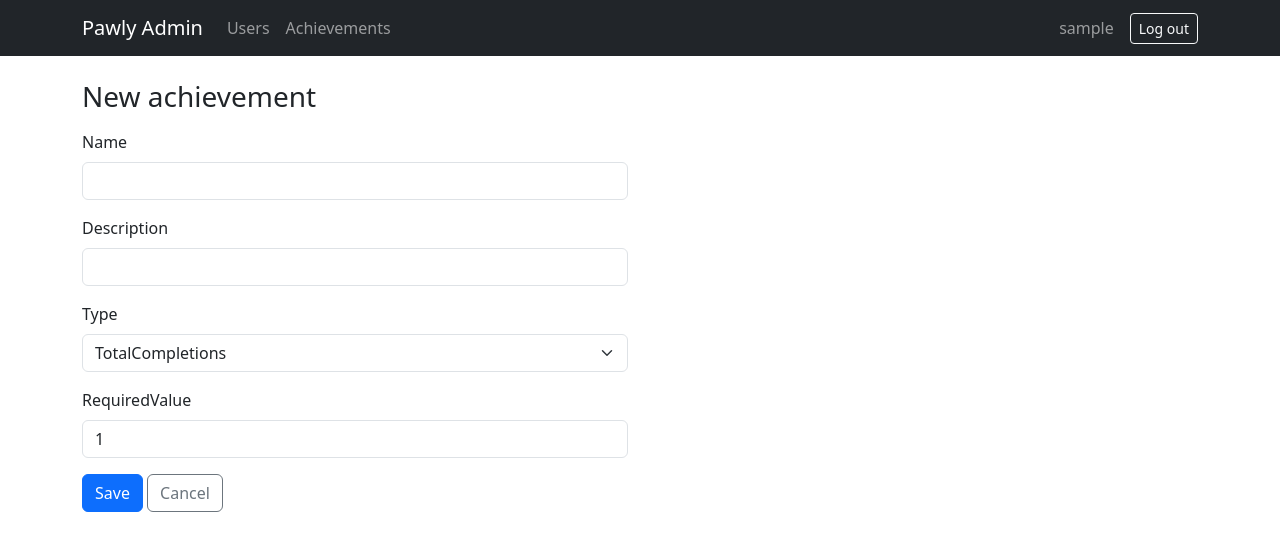
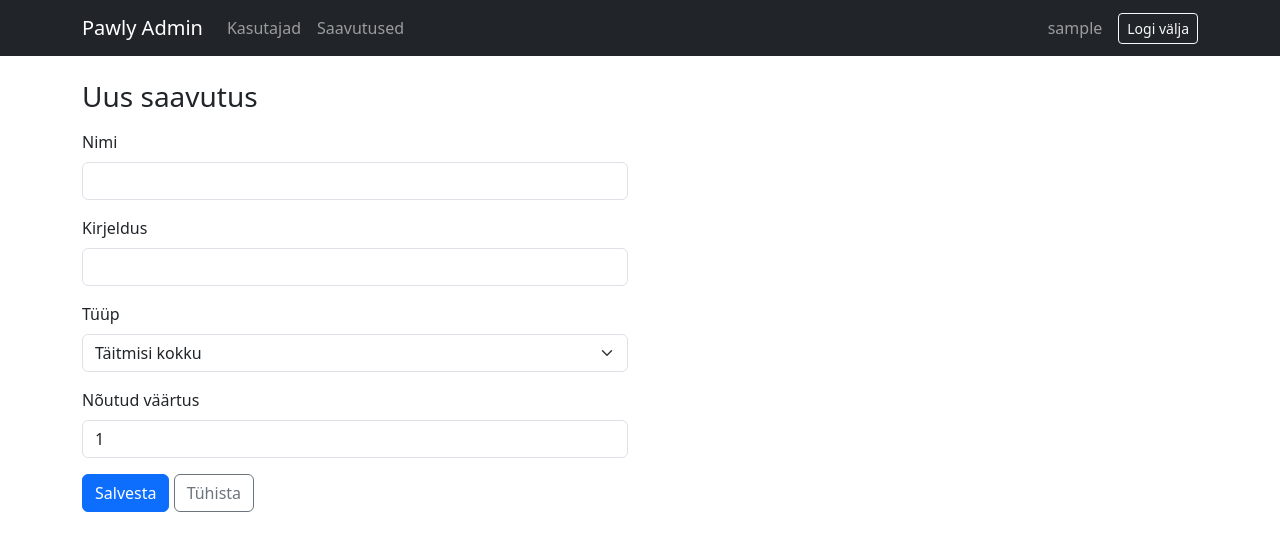
Before and after one commit to OleksandraRyshniak/HarjumusteRPG, an ASP.NET Core app: page /Achievements/Create in a window 1280 px wide. Shown: the top 551 px of the page. Run offline with ASP.NET Core 8, Linux system fonts and the light colour scheme; the visitor is signed in with stand-in values (Sample User, id 1).

Commit message:
Admin-liides eesti keelde

```diff
--- a/HarjumusteRPG/HarjumusteRPG.Admin/Controllers/AccountController.cs
+++ b/HarjumusteRPG/HarjumusteRPG.Admin/Controllers/AccountController.cs
@@ -29,14 +29,14 @@ public class AccountController : Controller
         var result = await _api.LoginAsync(model.Email, model.Password);
         if (!result.Ok)
         {
-            ModelState.AddModelError(string.Empty, result.Error ?? "Login failed.");
+            ModelState.AddModelError(string.Empty, result.Error ?? "Sisselogimine ebaõnnestus.");
             return View(model);
         }
 
         var auth = result.Value!;
         if (auth.User.Role != "Admin")
         {
-            ModelState.AddModelError(string.Empty, "Only administrators can use this site.");
+            ModelState.AddModelError(string.Empty, "Seda lehte saavad kasutada ainult administraatorid.");
             return View(model);
         }
 
--- a/HarjumusteRPG/HarjumusteRPG.Admin/Controllers/AchievementsController.cs
+++ b/HarjumusteRPG/HarjumusteRPG.Admin/Controllers/AchievementsController.cs
@@ -28,25 +28,25 @@ public class AchievementsController : Controller
     [HttpGet]
     public IActionResult Create()
     {
-        ViewData["Title"] = "New achievement";
+        ViewData["Title"] = "Uus saavutus";
         return View("Form", new AchievementEdit());
     }
 
     [HttpPost, ValidateAntiForgeryToken]
     public async Task<IActionResult> Create(AchievementEdit model)
     {
-        ViewData["Title"] = "New achievement";
+        ViewData["Title"] = "Uus saavutus";
         if (!ModelState.IsValid)
             return View("Form", model);
 
         var result = await _api.CreateAchievementAsync(model);
         if (!result.Ok)
         {
-            ModelState.AddModelError(string.Empty, result.Error ?? "Could not create the achievement.");
+            ModelState.AddModelError(string.Empty, result.Error ?? "Saavutust ei õnnestunud luua.");
             return View("Form", model);
         }
 
-        TempData["Message"] = "Achievement created.";
+        TempData["Message"] = "Saavutus loodud.";
         return RedirectToAction(nameof(Index));
     }
 
@@ -58,7 +58,7 @@ public class AchievementsController : Controller
         if (achievement is null)
             return NotFound();
 
-        ViewData["Title"] = "Edit achievement";
+        ViewData["Title"] = "Muuda saavutust";
         return View("Form", new AchievementEdit
         {
             Name = achievement.Name,
@@ -71,18 +71,18 @@ public class AchievementsController : Controller
     [HttpPost, ValidateAntiForgeryToken]
     public async Task<IActionResult> Edit(int id, AchievementEdit model)
     {
-        ViewData["Title"] = "Edit achievement";
+        ViewData["Title"] = "Muuda saavutust";
         if (!ModelState.IsValid)
             return View("Form", model);
 
         var result = await _api.UpdateAchievementAsync(id, model);
         if (!result.Ok)
         {
-            ModelState.AddModelError(string.Empty, result.Error ?? "Could not update the achievement.");
+            ModelState.AddModelError(string.Empty, result.Error ?? "Saavutust ei õnnestunud muuta.");
             return View("Form", model);
         }
 
-        TempData["Message"] = "Achievement updated.";
+        TempData["Message"] = "Saavutus muudetud.";
         return RedirectToAction(nameof(Index));
     }
 
@@ -91,7 +91,7 @@ public class AchievementsController : Controller
     {
         var result = await _api.DeleteAchievementAsync(id);
         if (result.Ok)
-            TempData["Message"] = "Achievement deleted.";
+            TempData["Message"] = "Saavutus kustutatud.";
         else
             TempData["Error"] = result.Error;
 
--- a/HarjumusteRPG/HarjumusteRPG.Admin/Controllers/UsersController.cs
+++ b/HarjumusteRPG/HarjumusteRPG.Admin/Controllers/UsersController.cs
@@ -32,7 +32,7 @@ public class UsersController : Controller
     {
         var result = await _api.DeleteUserAsync(id);
         if (result.Ok)
-            TempData["Message"] = "User deleted.";
+            TempData["Message"] = "Kasutaja kustutatud.";
         else
             TempData["Error"] = result.Error;
 
--- a/HarjumusteRPG/HarjumusteRPG.Admin/Views/Account/Login.cshtml
+++ b/HarjumusteRPG/HarjumusteRPG.Admin/Views/Account/Login.cshtml
@@ -1,11 +1,11 @@
 @model LoginViewModel
 @{
-    ViewData["Title"] = "Log in";
+    ViewData["Title"] = "Sisselogimine";
 }
 
 <div class="row justify-content-center">
     <div class="col-md-5">
-        <h1 class="h3 mb-3">Admin login</h1>
+        <h1 class="h3 mb-3">Administraatori sisselogimine</h1>
 
         <form method="post">
             <div asp-validation-summary="ModelOnly" class="alert alert-danger"></div>
@@ -22,7 +22,7 @@
                 <span asp-validation-for="Password" class="text-danger"></span>
             </div>
 
-            <button type="submit" class="btn btn-primary">Log in</button>
+            <button type="submit" class="btn btn-primary">Logi sisse</button>
         </form>
     </div>
 </div>
--- a/HarjumusteRPG/HarjumusteRPG.Admin/Views/Achievements/Form.cshtml
+++ b/HarjumusteRPG/HarjumusteRPG.Admin/Views/Achievements/Form.cshtml
@@ -1,4 +1,12 @@
 @model AchievementEdit
+@{
+    var types = new SelectList(new[]
+    {
+        new { Value = "TotalCompletions", Text = "Täitmisi kokku" },
+        new { Value = "Streak", Text = "Seeria" },
+        new { Value = "Level", Text = "Tase" }
+    }, "Value", "Text");
+}
 
 <h1 class="h3 mb-3">@ViewData["Title"]</h1>
 
@@ -21,8 +29,7 @@
 
             <div class="mb-3">
                 <label asp-for="Type" class="form-label"></label>
-                <select asp-for="Type" class="form-select"
-                        asp-items="@(new SelectList(new[] { "TotalCompletions", "Streak", "Level" }))"></select>
+                <select asp-for="Type" class="form-select" asp-items="types"></select>
                 <span asp-validation-for="Type" class="text-danger"></span>
             </div>
 
@@ -32,8 +39,8 @@
                 <span asp-validation-for="RequiredValue" class="text-danger"></span>
             </div>
 
-            <button type="submit" class="btn btn-primary">Save</button>
-            <a asp-action="Index" class="btn btn-outline-secondary">Cancel</a>
+            <button type="submit" class="btn btn-primary">Salvesta</button>
+            <a asp-action="Index" class="btn btn-outline-secondary">Tühista</a>
         </form>
     </div>
 </div>
--- a/HarjumusteRPG/HarjumusteRPG.Admin/Views/Home/Index.cshtml
+++ b/HarjumusteRPG/HarjumusteRPG.Admin/Views/Home/Index.cshtml
@@ -1,8 +1,8 @@
 @{
-    ViewData["Title"] = "Home Page";
+    ViewData["Title"] = "Avaleht";
 }
 
 <div class="text-center">
-    <h1 class="display-4">Welcome</h1>
-    <p>Learn about <a href="https://learn.microsoft.com/aspnet/core">building Web apps with ASP.NET Core</a>.</p>
+    <h1 class="display-4">Tere tulemast!</h1>
+    <p>Pawly administraatori liides: kasutajad ja saavutused.</p>
 </div>
--- a/HarjumusteRPG/HarjumusteRPG.Admin/Views/Shared/_Layout.cshtml
+++ b/HarjumusteRPG/HarjumusteRPG.Admin/Views/Shared/_Layout.cshtml
@@ -1,5 +1,5 @@
 <!DOCTYPE html>
-<html lang="en">
+<html lang="et">
 <head>
     <meta charset="utf-8" />
     <meta name="viewport" content="width=device-width, initial-scale=1.0" />
@@ -13,12 +13,12 @@
             @if (User.Identity?.IsAuthenticated == true)
             {
                 <ul class="navbar-nav me-auto">
-                    <li class="nav-item"><a class="nav-link" asp-controller="Users" asp-action="Index">Users</a></li>
-                    <li class="nav-item"><a class="nav-link" asp-controller="Achievements" asp-action="Index">Achievements</a></li>
+                    <li class="nav-item"><a class="nav-link" asp-controller="Users" asp-action="Index">Kasutajad</a></li>
+                    <li class="nav-item"><a class="nav-link" asp-controller="Achievements" asp-action="Index">Saavutused</a></li>
                 </ul>
                 <form asp-controller="Account" asp-action="Logout" method="post" class="d-flex align-items-center">
                     <span class="navbar-text me-3">@User.Identity.Name</span>
-                    <button type="submit" class="btn btn-outline-light btn-sm">Log out</button>
+                    <button type="submit" class="btn btn-outline-light btn-sm">Logi välja</button>
                 </form>
             }
         </div>
```
Also changed, not shown: HarjumusteRPG/HarjumusteRPG.Admin/Models/ApiModels.cs (+14 -6 lines), HarjumusteRPG/HarjumusteRPG.Admin/Services/AdminApiClient.cs (+5 -5 lines), HarjumusteRPG/HarjumusteRPG.Admin/Views/Achievements/Index.cshtml (+17 -9 lines), HarjumusteRPG/HarjumusteRPG.Admin/Views/Shared/Error.cshtml (+4 -15 lines), HarjumusteRPG/HarjumusteRPG.Admin/Views/Users/Index.cshtml (+21 -21 lines).
